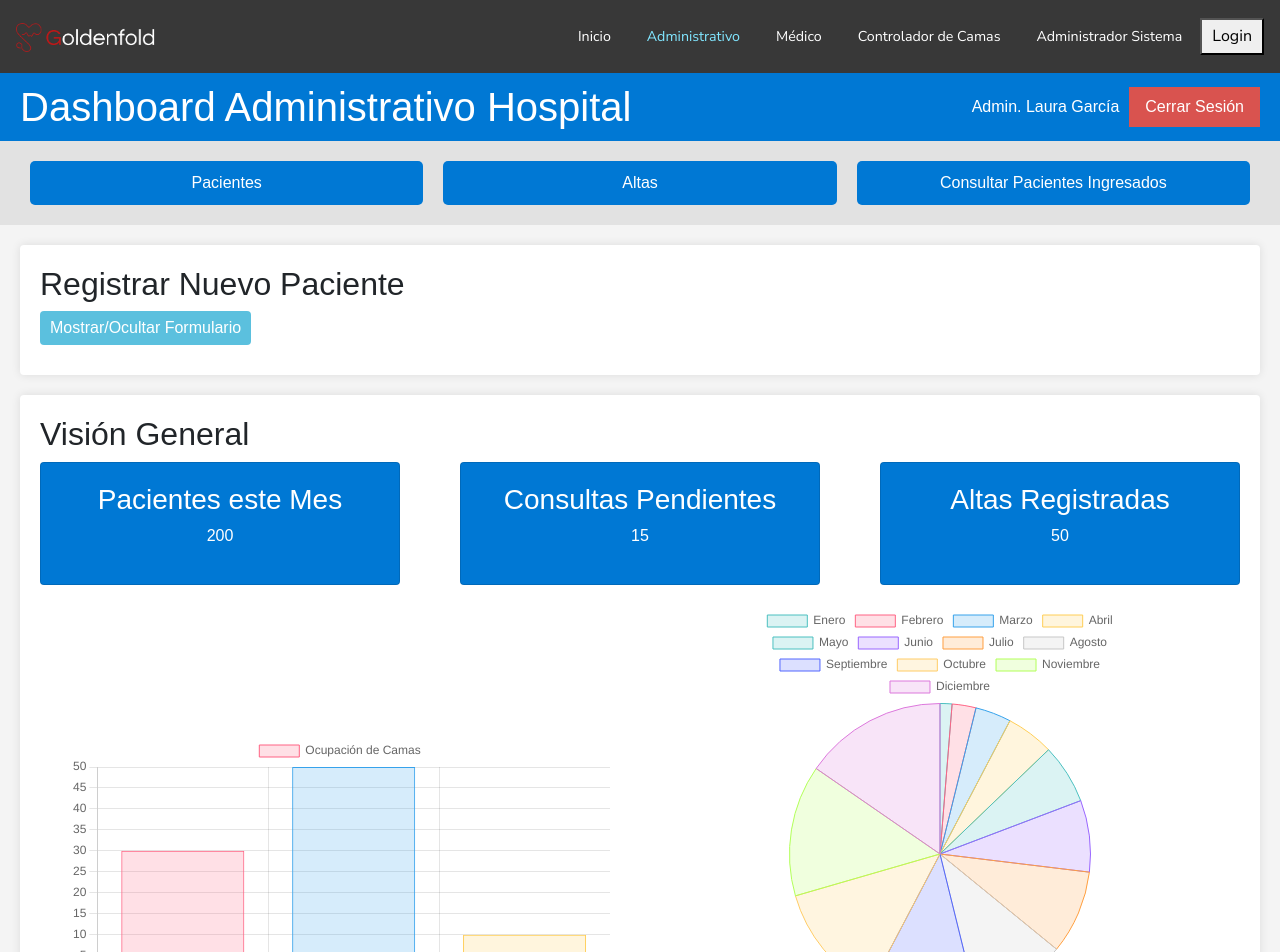
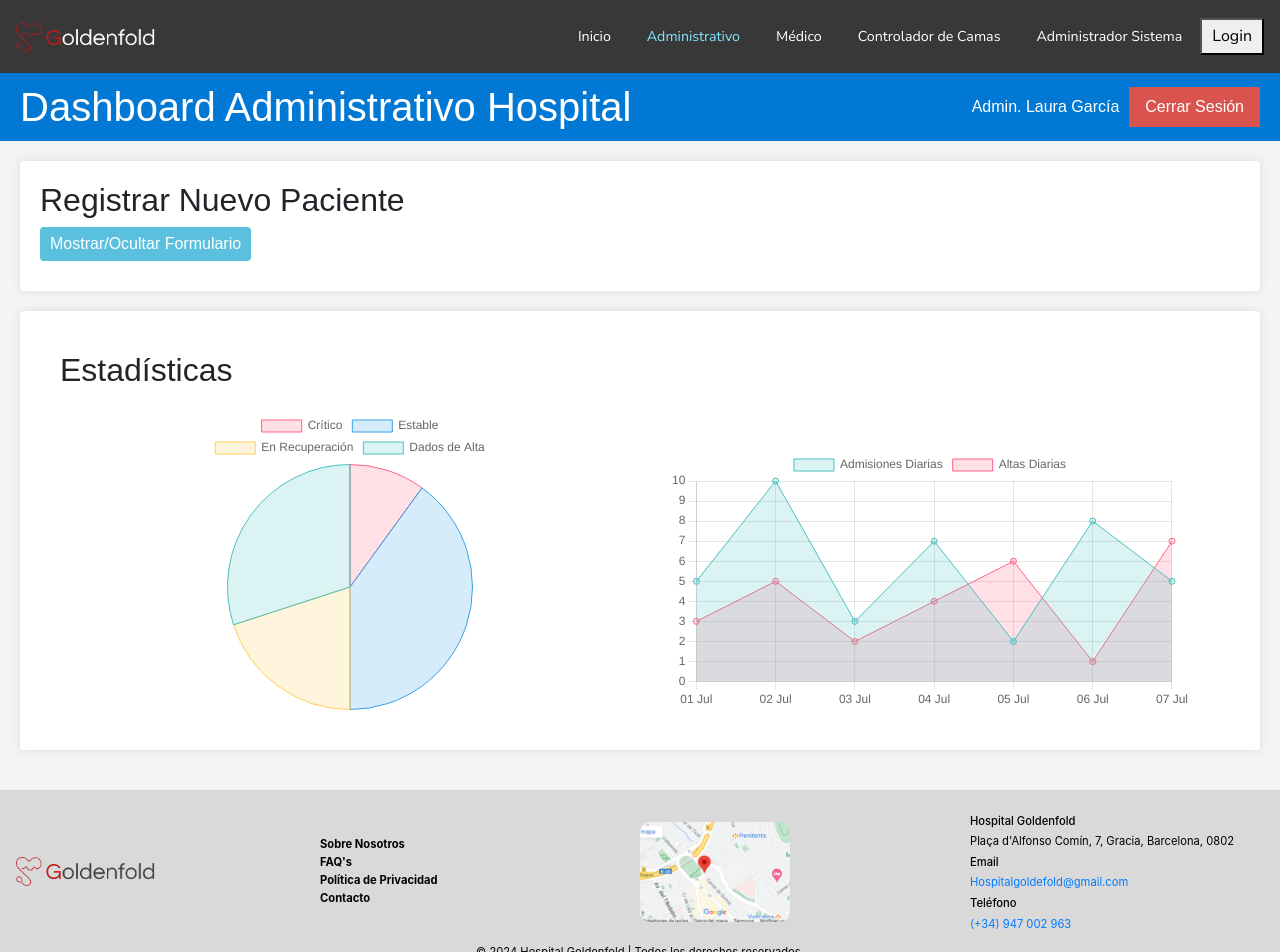
Before and after one commit to NitaProjects/Goldenfold, an Angular app in the folder client/: page /administrativo-dashboard in a window 1280 px wide. Shown: the top 952 px of the page. Built offline with nearby package versions, Linux system fonts and the light colour scheme.

Commit message:
administrativo hecho

```diff
--- a/client/src/app/administrativo/administrativo-dashboard/administrativo-dashboard.component.css
+++ b/client/src/app/administrativo/administrativo-dashboard/administrativo-dashboard.component.css
@@ -165,7 +165,7 @@ th {
 
 .chart-container {
   width: 45%;
-  height: 400px;
+  height: 300px;
   display:flex;
   justify-content: center;
   align-items: end;
--- a/client/src/app/administrativo/administrativo-dashboard/administrativo-dashboard.component.html
+++ b/client/src/app/administrativo/administrativo-dashboard/administrativo-dashboard.component.html
@@ -9,7 +9,7 @@
     </div>
   </header>
 
-  <nav class="navbar">
+ <!-- <nav class="navbar">
     <ul>
       <li><a routerLink="pacientes" class="nav-link">Pacientes</a></li>
       <li><a routerLink="altas" class="nav-link">Altas</a></li>
@@ -19,7 +19,7 @@
         >
       </li>
     </ul>
-  </nav>
+  </nav>-->
 
   <div class="content">
     <div class="register-section">
@@ -133,27 +133,17 @@
       </form>
     </div>
     <div class="overview-section">
-      <h2>Visión General</h2>
-      <div class="overview-cards">
-        <div class="card">
-          <h3>Pacientes este Mes</h3>
-          <p>200</p>
-        </div>
-        <div class="card">
-          <h3>Consultas Pendientes</h3>
-          <p>15</p>
-        </div>
-        <div class="card">
-          <h3>Altas Registradas</h3>
-          <p>50</p>
-        </div>
-      </div>
-      <div class="charts">
-        <div class="chart-container">
-          <canvas id="hospitalOccupancyChart"></canvas>
-        </div>
-        <div class="chart-container">
-          <canvas id="registeredPatientsChart"></canvas>
+      <div class="content">
+        <div class="statistics-section">
+          <h2>Estadísticas</h2>
+          <div class="charts">
+            <div class="chart-container">
+              <canvas id="patientHealthStatusChart"></canvas>
+            </div>
+            <div class="chart-container">
+              <canvas id="dailyAdmissionsDischargesChart"></canvas>
+            </div>
+          </div>
         </div>
       </div>
     </div>
--- a/client/src/app/administrativo/administrativo-dashboard/administrativo-dashboard.component.ts
+++ b/client/src/app/administrativo/administrativo-dashboard/administrativo-dashboard.component.ts
@@ -37,75 +37,28 @@ export class AdministrativoDashboardComponent implements AfterViewInit {
     alert('Paciente registrado');
   }
 
+
   initializeCharts() {
-    const ctx1 = document.getElementById('hospitalOccupancyChart') as HTMLCanvasElement;
+    // Gráfico de Distribución de Pacientes por Estado de Salud
+    const ctx1 = document.getElementById('patientHealthStatusChart') as HTMLCanvasElement;
     if (ctx1) {
       new Chart(ctx1, {
-        type: 'bar',
+        type: 'pie',
         data: {
-          labels: ['UCI', 'General', 'Postoperatorio'],
+          labels: ['Crítico', 'Estable', 'En Recuperación', 'Dados de Alta'],
           datasets: [{
-            label: 'Ocupación de Camas',
-            data: [30, 50, 10],
+            data: [5, 20, 10, 15], // Datos de ejemplo
             backgroundColor: [
               'rgba(255, 99, 132, 0.2)',
               'rgba(54, 162, 235, 0.2)',
-              'rgba(255, 206, 86, 0.2)'
+              'rgba(255, 206, 86, 0.2)',
+              'rgba(75, 192, 192, 0.2)'
             ],
             borderColor: [
               'rgba(255, 99, 132, 1)',
               'rgba(54, 162, 235, 1)',
-              'rgba(255, 206, 86, 1)'
-            ],
-            borderWidth: 1
-          }]
-        },
-        options: {
-          scales: {
-            y: {
-              beginAtZero: true
-            }
-          }
-        }
-      });
-    }
-
-    const ctx2 = document.getElementById('registeredPatientsChart') as HTMLCanvasElement;
-    if (ctx2) {
-      new Chart(ctx2, {
-        type: 'pie',
-        data: {
-          labels: ['Enero', 'Febrero', 'Marzo', 'Abril', 'Mayo', 'Junio', 'Julio', 'Agosto', 'Septiembre', 'Octubre', 'Noviembre', 'Diciembre'],
-          datasets: [{
-            label: 'Pacientes Registrados por Mes',
-            data: [10, 20, 30, 40, 50, 60, 70, 80, 90, 100, 110, 120],
-            backgroundColor: [
-              'rgba(75, 192, 192, 0.2)',
-              'rgba(255, 99, 132, 0.2)',
-              'rgba(54, 162, 235, 0.2)',
-              'rgba(255, 206, 86, 0.2)',
-              'rgba(75, 192, 192, 0.2)',
-              'rgba(153, 102, 255, 0.2)',
-              'rgba(255, 159, 64, 0.2)',
-              'rgba(199, 199, 199, 0.2)',
-              'rgba(83, 102, 255, 0.2)',
-              'rgba(255, 204, 102, 0.2)',
-              'rgba(178, 255, 89, 0.2)',
-              'rgba(220, 120, 220, 0.2)'
-            ],
-            borderColor: [
-              'rgba(75, 192, 192, 1)',
-              'rgba(255, 99, 132, 1)',
-              'rgba(54, 162, 235, 1)',
               'rgba(255, 206, 86, 1)',
-              'rgba(75, 192, 192, 1)',
-              'rgba(153, 102, 255, 1)',
-              'rgba(255, 159, 64, 1)',
-              'rgba(199, 199, 199, 1)',
-              'rgba(83, 102, 255, 1)',
-              'rgba(255, 204, 102, 1)',
-              'rgba(178, 255, 89, 1)',
-              'rgba(220, 120, 220, 1)'
+              'rgba(75, 192, 192, 1)'
             ],
             borderWidth: 1
           }]
@@ -115,5 +68,39 @@ export class AdministrativoDashboardComponent implements AfterViewInit {
         }
       });
     }
+
+    // Gráfico de Admisiones y Altas Diarias
+    const ctx2 = document.getElementById('dailyAdmissionsDischargesChart') as HTMLCanvasElement;
+    if (ctx2) {
+      new Chart(ctx2, {
+        type: 'line',
+        data: {
+          labels: ['01 Jul', '02 Jul', '03 Jul', '04 Jul', '05 Jul', '06 Jul', '07 Jul'], // Fechas de ejemplo
+          datasets: [{
+            label: 'Admisiones Diarias',
+            data: [5, 10, 3, 7, 2, 8, 5], // Datos de ejemplo
+            backgroundColor: 'rgba(75, 192, 192, 0.2)',
+            borderColor: 'rgba(75, 192, 192, 1)',
+            borderWidth: 1,
+            fill: true
+          }, {
+            label: 'Altas Diarias',
+            data: [3, 5, 2, 4, 6, 1, 7], // Datos de ejemplo
+            backgroundColor: 'rgba(255, 99, 132, 0.2)',
+            borderColor: 'rgba(255, 99, 132, 1)',
+            borderWidth: 1,
+            fill: true
+          }]
+        },
+        options: {
+          responsive: true,
+          scales: {
+            y: {
+              beginAtZero: true
+            }
+          }
+        }
+      });
+    }
   }
 }
--- a/client/src/app/controlador-camas/controlador-camas-dashboard/controlador-camas-dashboard.component.html
+++ b/client/src/app/controlador-camas/controlador-camas-dashboard/controlador-camas-dashboard.component.html
@@ -51,7 +51,7 @@
     </div>
 
     <div class="camas-section">
-      <h2>Camas Disponibles</h2>
+      <h2>Camas </h2>
       <table>
         <thead>
           <tr>
--- a/client/src/app/inicio/inicio.component.css
+++ b/client/src/app/inicio/inicio.component.css
@@ -53,15 +53,17 @@ body {
     flex-shrink: 0;
     position: relative;
     top: -50px;
-    background-color: white;
+    background-color: rgb(255, 255, 255);
     border-radius: 7px;
     z-index:3;
+
 }
 
 .services {
     display: flex;
     justify-content: space-evenly;
     align-items: center;
+
 }
 
 .service {
```
